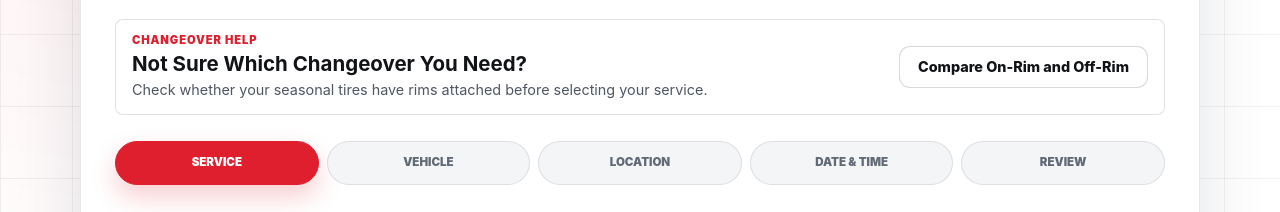
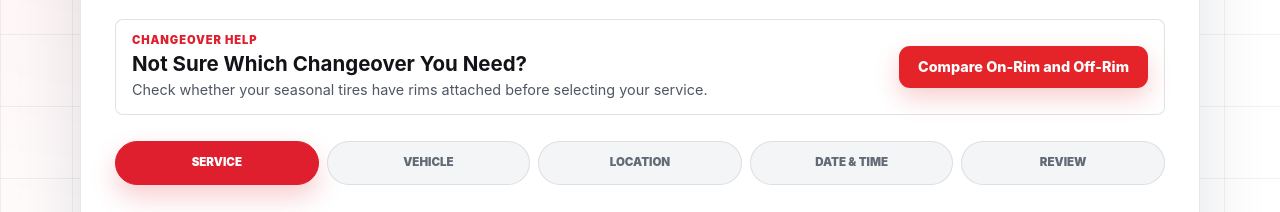
Before and after one commit to EastCordTiresInc/codexcode, a website: page appointment.html in a window 1280 px wide. Shown: the part 402-614 px from the top of the page. Drawn offline with nearby package versions, Linux system fonts and the light colour scheme.

Commit message:
Use primary button for changeover help link

```diff
--- a/appointment.html
+++ b/appointment.html
@@ -94,7 +94,7 @@
                 <p>Check whether your seasonal tires have rims attached before selecting your service.</p>
               </div>
               <div class="appointment-step-actions">
-                <a class="button button-secondary" href="/on-rim-vs-off-rim-tire-changeover">Compare On-Rim and Off-Rim</a>
+                <a class="button button-primary" href="/on-rim-vs-off-rim-tire-changeover">Compare On-Rim and Off-Rim</a>
               </div>
             </aside>
             <p class="appointment-status-message" data-new-tire-order-gate hidden></p>
```
